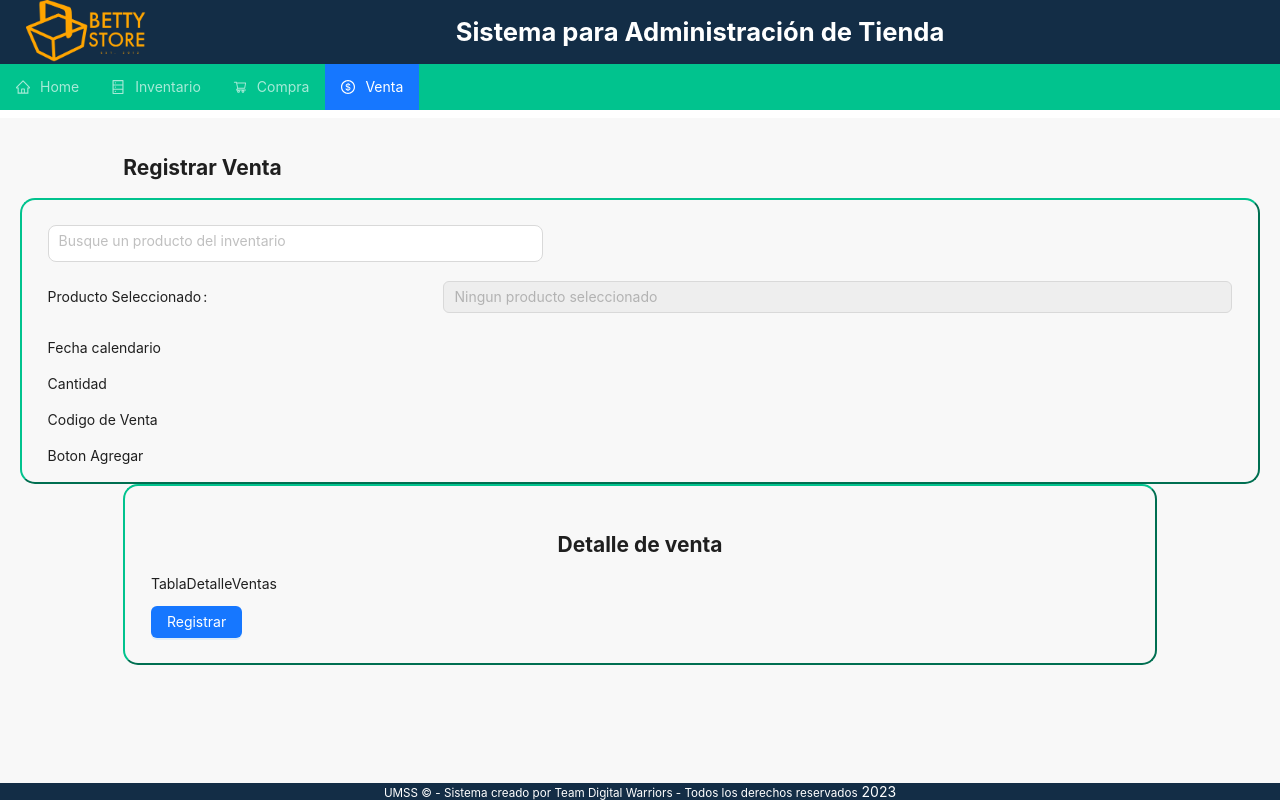
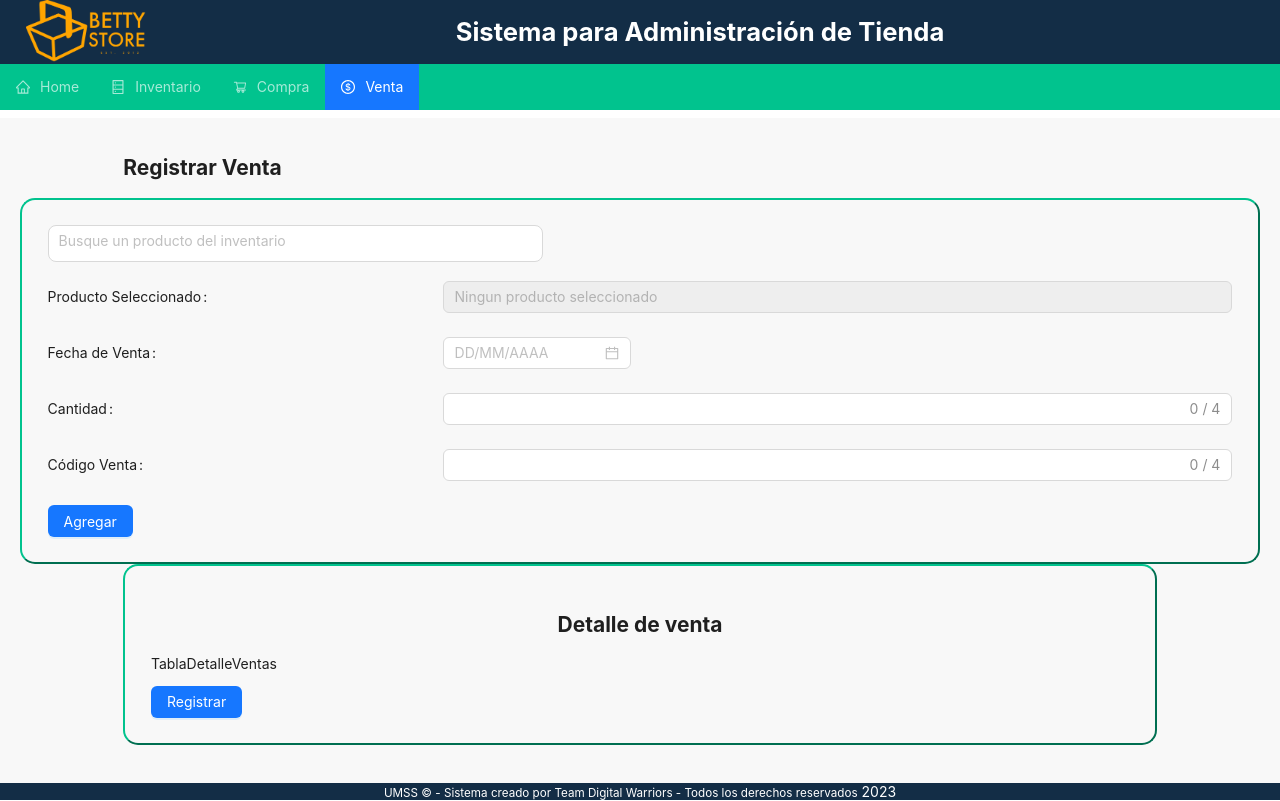
Before and after one commit to leonardoGit99/BettyStore, a React (Create React App) app in the folder bettystore/: page /registrarVenta in a window 1280 px wide. Built offline with nearby package versions, Linux system fonts and the light colour scheme; no server answers.

Commit message:
Implementando elementos del formulario sin validaciones

```diff
--- a/bettystore/src/views/RegistrarVenta.jsx
+++ b/bettystore/src/views/RegistrarVenta.jsx
@@ -157,18 +157,37 @@ export default function RegistrarVenta() {
                   </Col>
                   {/*<Col lg={1}></Col>*/}
                   <Col span={24}>
-                  <p>Fecha calendario</p>
+                    <Form.Item label="Fecha de Venta" labelAlign="left" name="fecha"
+                    >
+                      <DatePicker placeholder="DD/MM/AAAA"
+                        disabledDate={disabledDate}
+                        locale={{ lang: { locale: 'es', ok: 'Aceptar', cancel: 'Cancelar' } }}
+                        format={dateFormatList}
+                        onChange={handleChangeDate} />
+                    </Form.Item>
                   </Col>
 
                   <Col span={24}>
-                  <p>Cantidad</p>
+                    <Form.Item label="Cantidad" labelAlign="left" name="cantidad"
+                    >
+                      <Input showCount
+                        maxLength={4} />
+                    </Form.Item>
                   </Col>
 
                   <Col span={24}>
-                  <p>Codigo de Venta</p>
+                    <Form.Item label="Código Venta" labelAlign="left" name="codigoVenta"
+                    >
+                      <Input showCount
+                        maxLength={4} />
+                    </Form.Item>
                   </Col>
                   <Col span={24}>
-                  <p>Boton Agregar</p>
+                    <Form.Item>
+                      <Button type="primary" htmlType="submit">
+                        Agregar
+                      </Button>
+                    </Form.Item>
                   </Col>
                 </Form>
               </Col>
```
Lines whose indentation alone changed are shown as unchanged.
